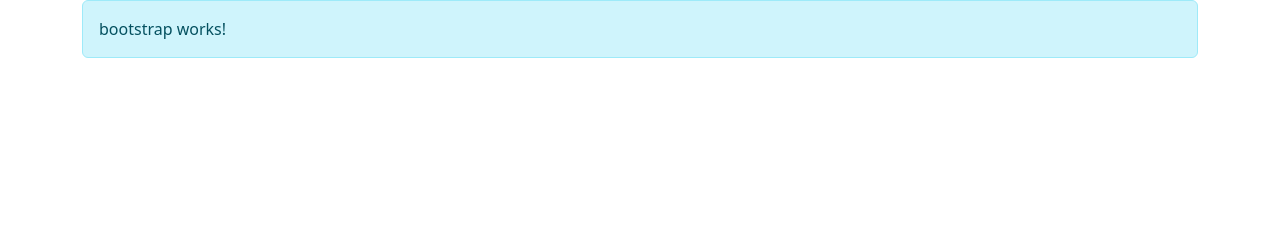
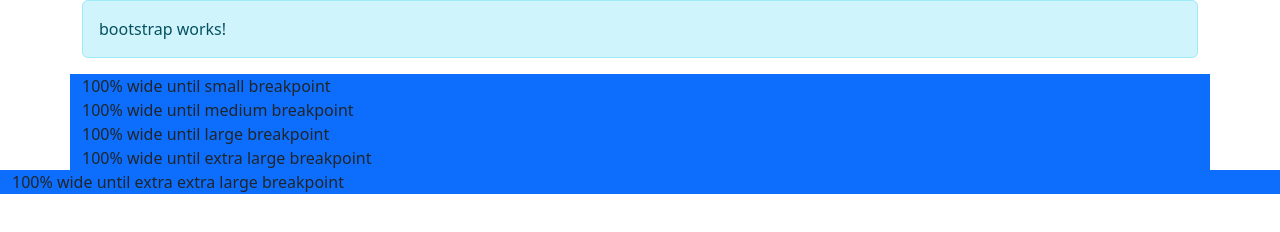
Before and after one commit to Leonardo-do-Playstation/abutua_bootcamp-dev-Modulo02Cap02-TravelAgency, a plain HTML site: page index.html in a window 1280 px wide. Drawn offline with nearby package versions, Linux system fonts and the light colour scheme.

Commit message:
Exemplos de containers

```diff
--- a/index.html
+++ b/index.html
@@ -14,6 +14,12 @@
       </div>
     </div>
 
+        <div class="container-sm  bg-primary">100% wide until small breakpoint</div>
+        <div class="container-md bg-primary">100% wide until medium breakpoint</div>
+        <div class="container-lg bg-primary">100% wide until large breakpoint</div>
+        <div class="container-xl bg-primary">100% wide until extra large breakpoint</div>
+        <div class="container-xxl bg-primary">100% wide until extra extra large breakpoint</div>
+
     <script src="https://cdn.jsdelivr.net/npm/bootstrap@5.3.8/dist/js/bootstrap.bundle.min.js" integrity="sha384-FKyoEForCGlyvwx9Hj09JcYn3nv7wiPVlz7YYwJrWVcXK/BmnVDxM+D2scQbITxI" crossorigin="anonymous"></script>
 </body>
 </html>
```
